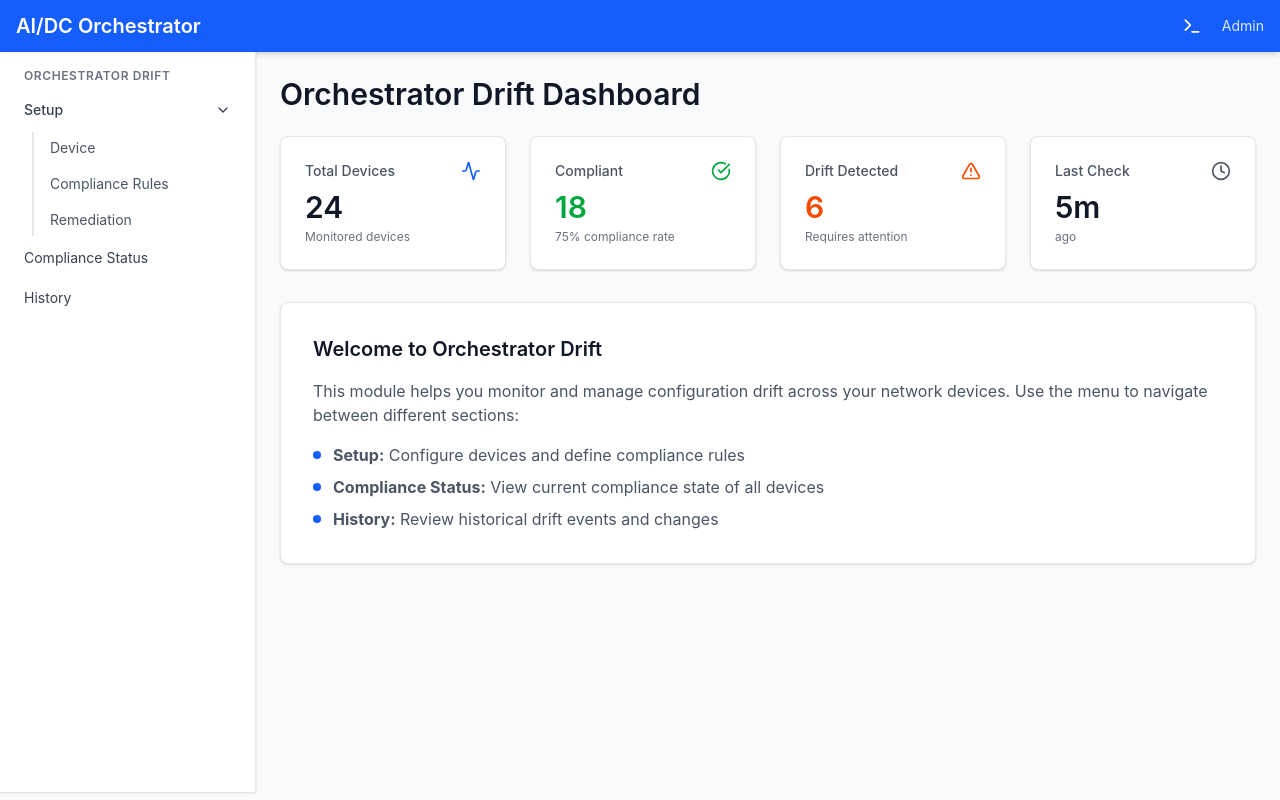
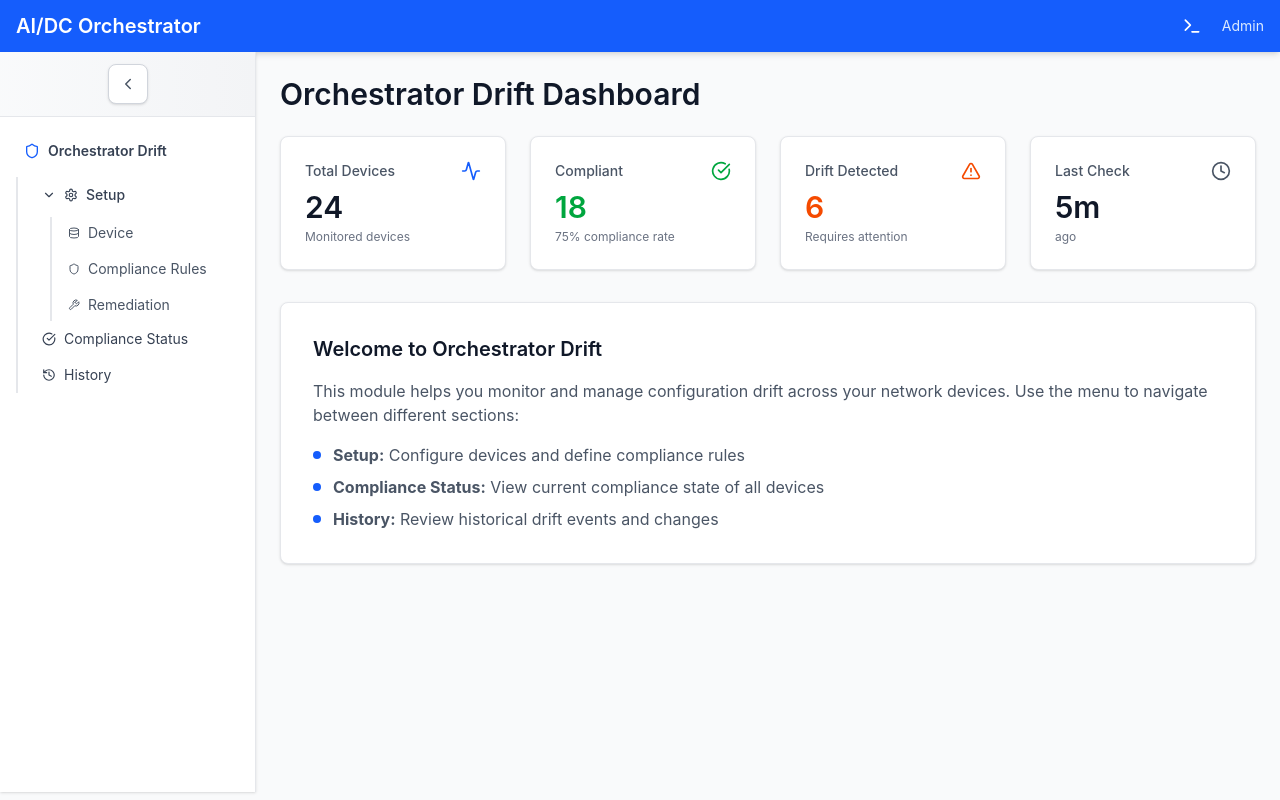
Before and after one commit to Foricher/Aidcorchestratordrift, a React (Vite) app: page / in a window 1280 px wide. Built offline with nearby package versions, Linux system fonts and the light colour scheme.

Commit message:
add left mini side bar mode

```diff
--- a/src/app/components/Layout.tsx
+++ b/src/app/components/Layout.tsx
@@ -1,6 +1,6 @@
-import { useState } from "react";
+import { useState, useEffect } from "react";
 import { Link, Outlet, useLocation } from "react-router";
-import { ChevronDown, ChevronRight, Menu, X, Terminal as TerminalIcon } from "lucide-react";
+import { ChevronDown, ChevronRight, Menu, X, Terminal as TerminalIcon, Settings, CheckCircle, History, Database, Shield, Wrench, ChevronLeft } from "lucide-react";
 import { PanelGroup, Panel, PanelResizeHandle } from "react-resizable-panels";
 import { RightSidebar } from "./RightSidebar";
 import { SSHTerminalContext } from "../context/SSHTerminalContext";
@@ -15,11 +15,21 @@ export function Layout() {
   const [setupOpen, setSetupOpen] = useState(true);
   const [mobileMenuOpen, setMobileMenuOpen] = useState(false);
   const [rightSidebarOpen, setRightSidebarOpen] = useState(false);
+  const [sidebarCollapsed, setSidebarCollapsed] = useState(() => {
+    // Load from localStorage, default to false (expanded)
+    const saved = localStorage.getItem('sidebarCollapsed');
+    return saved ? JSON.parse(saved) : false;
+  });
 
   // Terminal state - persists when sidebar is toggled
   const [terminalTabs, setTerminalTabs] = useState<TerminalTab[]>([]);
   const [activeTerminalId, setActiveTerminalId] = useState<string>("");
   const [showDeviceModal, setShowDeviceModal] = useState(false);
+
+  // Persist sidebar state to localStorage
+  useEffect(() => {
+    localStorage.setItem('sidebarCollapsed', JSON.stringify(sidebarCollapsed));
+  }, [sidebarCollapsed]);
 
   // Function to open SSH terminal for a specific device
   const openSSHTerminal = (deviceName: string) => {
@@ -77,32 +87,81 @@ export function Layout() {
         <aside
           className={`${
             mobileMenuOpen ? "block" : "hidden"
-          } lg:block w-64 bg-white border-r border-gray-200 min-h-[calc(100vh-60px)] shadow-sm`}
+          } lg:block bg-white border-r border-gray-200 min-h-[calc(100vh-60px)] shadow-sm transition-all duration-300 ease-in-out ${
+            sidebarCollapsed ? "w-16" : "w-64"
+          }`}
         >
-          <nav className="p-4">
-            {/* Orchestrator Drift Menu */}
+          {/* Sidebar Toggle Button - positioned at top of sidebar */}
+          {/* Sidebar Toggle Button - Enhanced Design */}
+          <div className="relative flex justify-center p-3 border-b border-gray-200 bg-gradient-to-r from-gray-50 to-gray-100">
+            <button
+              onClick={() => setSidebarCollapsed(!sidebarCollapsed)}
+              className="group relative flex items-center justify-center w-10 h-10 bg-white hover:bg-blue-50 border border-gray-300 hover:border-blue-300 rounded-lg shadow-sm hover:shadow-md transition-all duration-200 ease-in-out transform hover:scale-105 active:scale-95"
+              title={sidebarCollapsed ? "Expand Sidebar" : "Collapse Sidebar"}
+            >
+              {/* Background glow effect on hover */}
+              <div className="absolute inset-0 bg-blue-400 rounded-lg opacity-0 group-hover:opacity-10 transition-opacity duration-200"></div>
+
+              {/* Icon */}
+              <div className="relative z-10">
+                {sidebarCollapsed ? (
+                  <ChevronRight size={18} className="text-gray-600 group-hover:text-blue-600 transition-colors duration-200" />
+                ) : (
+                  <ChevronLeft size={18} className="text-gray-600 group-hover:text-blue-600 transition-colors duration-200" />
+                )}
+              </div>
+
+              {/* Tooltip-like indicator */}
+              <div className="absolute -bottom-1 left-1/2 transform -translate-x-1/2 w-1 h-1 bg-blue-500 rounded-full opacity-0 group-hover:opacity-100 transition-opacity duration-200"></div>
+            </button>
+          </div>
+
+          <nav className={`p-4 ${sidebarCollapsed ? "p-2" : "p-4"} transition-all duration-300`}>
+            {/* Orchestrator Drift Menu - Static Header */}
             <div className="mb-6">
-              <h2 className="text-xs font-semibold text-gray-500 uppercase tracking-wider mb-2 px-2">
-                Orchestrator Drift
-              </h2>
+              <div
+                className={`flex items-center px-2 py-2 text-sm font-semibold text-gray-700 transition-all duration-300 ${
+                  sidebarCollapsed ? "justify-center" : "gap-2"
+                }`}
+              >
+                {sidebarCollapsed ? (
+                  <Shield size={20} className="text-blue-600" />
+                ) : (
+                  <>
+                    <Shield size={16} className="text-blue-600" />
+                    <span>Orchestrator Drift</span>
+                  </>
+                )}
+              </div>
 
-              <div className="space-y-1">
+              {/* Orchestrator Drift Submenu - Always Visible */}
+              <div className={`mt-2 transition-all duration-300 ${sidebarCollapsed ? "" : "border-l-2 border-gray-200 pl-4"}`}>
                   {/* Setup Menu with Submenu */}
                   <div>
                     <button
                       onClick={() => setSetupOpen(!setupOpen)}
-                    className={`w-full flex items-center justify-between px-2 py-2 text-sm rounded transition-colors ${
+                      className={`w-full flex items-center px-2 py-2 text-sm rounded transition-colors ${
                         isSetupActive
                           ? "bg-blue-50 text-blue-700 font-medium"
                           : "text-gray-700 hover:bg-gray-100"
-                    }`}
+                      } transition-all duration-300 ${sidebarCollapsed ? "justify-center p-2" : ""}`}
+                      title={sidebarCollapsed ? "Setup" : ""}
                     >
+                      <div className={`flex items-center transition-all duration-300 ${sidebarCollapsed ? "justify-center" : "gap-2"}`}>
+                        {sidebarCollapsed ? (
+                          <Settings size={18} />
+                        ) : (
+                          <>
+                            {setupOpen ? (
+                              <ChevronDown size={14} />
+                            ) : (
+                              <ChevronRight size={14} />
+                            )}
+                            <Settings size={14} />
                             <span>Setup</span>
-                    {setupOpen ? (
-                      <ChevronDown size={16} />
-                    ) : (
-                      <ChevronRight size={16} />
+                          </>
                         )}
+                      </div>
                     </button>
 
                     {/* Setup Submenu */}
@@ -110,33 +169,39 @@ export function Layout() {
                       <div className="ml-4 mt-1 space-y-1 border-l-2 border-gray-200 pl-2">
                         <Link
                           to="/setup/device"
-                        className={`block px-2 py-1.5 text-sm rounded transition-colors ${
+                          className={`flex items-center gap-2 px-2 py-1.5 text-sm rounded transition-colors ${
                             isActive("/setup/device")
                               ? "bg-blue-50 text-blue-700 font-medium"
                               : "text-gray-600 hover:bg-gray-100 hover:text-gray-900"
-                        }`}
+                          } transition-all duration-300 ${sidebarCollapsed ? "justify-center p-1.5" : ""}`}
+                          title={sidebarCollapsed ? "Device" : ""}
                         >
-                        Device
+                          <Database size={sidebarCollapsed ? 16 : 12} />
+                          {!sidebarCollapsed && <span>Device</span>}
                         </Link>
                         <Link
                           to="/setup/compliance-rules"
-                        className={`block px-2 py-1.5 text-sm rounded transition-colors ${
+                          className={`flex items-center gap-2 px-2 py-1.5 text-sm rounded transition-colors ${
                             isActive("/setup/compliance-rules")
                               ? "bg-blue-50 text-blue-700 font-medium"
                               : "text-gray-600 hover:bg-gray-100 hover:text-gray-900"
-                        }`}
+                          } transition-all duration-300 ${sidebarCollapsed ? "justify-center p-1.5" : ""}`}
+                          title={sidebarCollapsed ? "Compliance Rules" : ""}
                         >
-                        Compliance Rules
+                          <Shield size={sidebarCollapsed ? 16 : 12} />
+                          {!sidebarCollapsed && <span>Compliance Rules</span>}
                         </Link>
                         <Link
                           to="/setup/drift-remediation"
-                        className={`block px-2 py-1.5 text-sm rounded transition-colors ${
+                          className={`flex items-center gap-2 px-2 py-1.5 text-sm rounded transition-colors ${
                             isActive("/setup/drift-remediation")
                               ? "bg-blue-50 text-blue-700 font-medium"
                               : "text-gray-600 hover:bg-gray-100 hover:text-gray-900"
-                        }`}
+                          } transition-all duration-300 ${sidebarCollapsed ? "justify-center p-1.5" : ""}`}
+                          title={sidebarCollapsed ? "Remediation" : ""}
                         >
-                        Remediation
+                          <Wrench size={sidebarCollapsed ? 16 : 12} />
+                          {!sidebarCollapsed && <span>Remediation</span>}
                         </Link>
                       </div>
                     )}
@@ -145,25 +210,29 @@ export function Layout() {
                 {/* Compliance Status */}
                 <Link
                   to="/compliance-status"
-                  className={`block px-2 py-2 text-sm rounded transition-colors ${
+                  className={`flex items-center gap-2 px-2 py-2 text-sm rounded transition-colors ${
                     isActive("/compliance-status")
                       ? "bg-blue-50 text-blue-700 font-medium"
                       : "text-gray-700 hover:bg-gray-100"
-                  }`}
+                  } transition-all duration-300 ${sidebarCollapsed ? "justify-center p-2" : ""}`}
+                  title={sidebarCollapsed ? "Compliance Status" : ""}
                 >
-                  Compliance Status
+                  <CheckCircle size={sidebarCollapsed ? 18 : 14} />
+                  {!sidebarCollapsed && <span>Compliance Status</span>}
                 </Link>
 
                 {/* History */}
                 <Link
                   to="/history"
-                  className={`block px-2 py-2 text-sm rounded transition-colors ${
+                  className={`flex items-center gap-2 px-2 py-2 text-sm rounded transition-colors ${
                     isActive("/history")
                       ? "bg-blue-50 text-blue-700 font-medium"
                       : "text-gray-700 hover:bg-gray-100"
-                  }`}
+                  } transition-all duration-300 ${sidebarCollapsed ? "justify-center p-2" : ""}`}
+                  title={sidebarCollapsed ? "History" : ""}
                 >
-                  History
+                  <History size={sidebarCollapsed ? 18 : 14} />
+                  {!sidebarCollapsed && <span>History</span>}
                 </Link>
               </div>
             </div>
```
Lines whose indentation alone changed are shown as unchanged.
